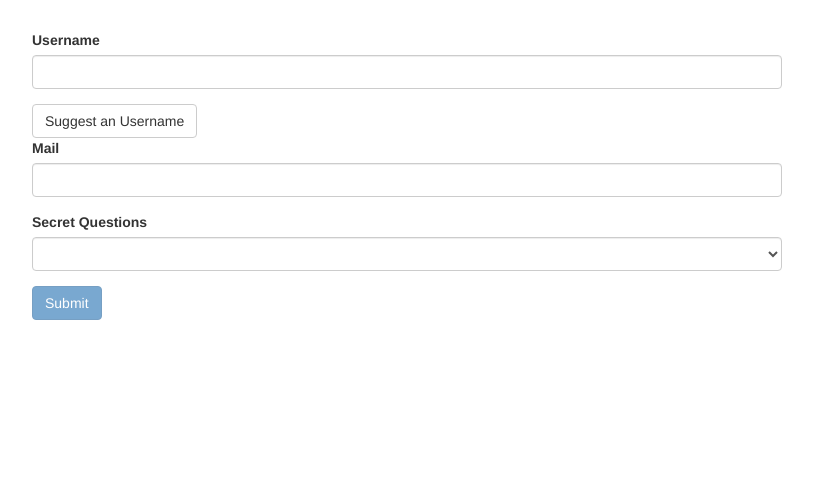
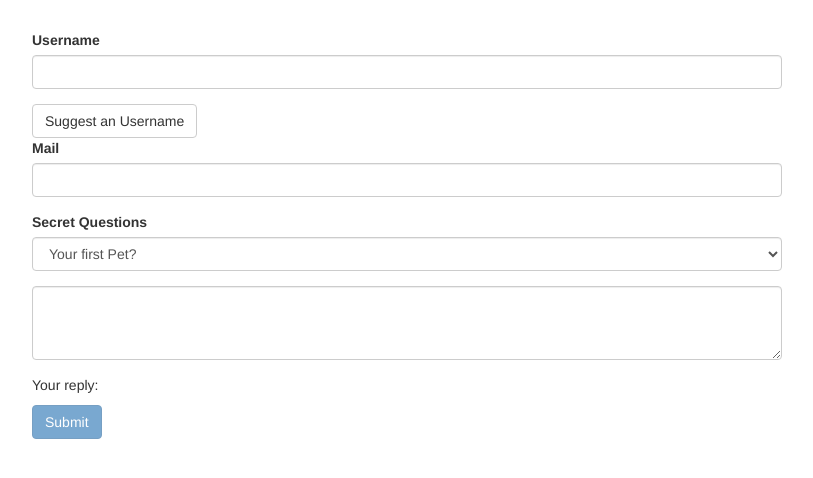
Before and after one commit to fabiano-palharini/angular_projects, an Angular app in the folder forms-td-start/: page / in a window 1280 px wide. Shown: the top 478 px of the page, without its empty margins (233-1046 px from the left). Built offline with nearby package versions, Linux system fonts and the light colour scheme.

Commit message:
ngModel property and two-way binding

```diff
--- a/forms-td-start/src/app/app.component.html
+++ b/forms-td-start/src/app/app.component.html
@@ -18,11 +18,15 @@
         </div>
         <div class="form-group">
           <label for="secret">Secret Questions</label>
-          <select id="secret" class="form-control" name="secret" ngModel>
+          <select id="secret" class="form-control" name="secret" [ngModel]="defaultQuestion">
             <option value="pet">Your first Pet?</option>
             <option value="teacher">Your first teacher?</option>
           </select>
         </div>
+        <div class="form-group">
+          <textarea name="questionAnswer" id="questionAnswer" rows="3" [(ngModel)]="answer" class="form-control"></textarea>
+        </div>
+        <p>Your reply: {{answer}}</p>
         <button class="btn btn-primary" type="submit"
           [disabled]="!f.valid">Submit</button>
       </form>
--- a/forms-td-start/src/app/app.component.ts
+++ b/forms-td-start/src/app/app.component.ts
@@ -14,6 +14,8 @@ import { NgForm } from '@angular/forms';
 })
 export class AppComponent {
   @ViewChild('f') signUpForm: NgForm;
+  defaultQuestion: string = 'pet';
+  answer: string;
   // user: User = new User();
 
   suggestUserName() {
```
